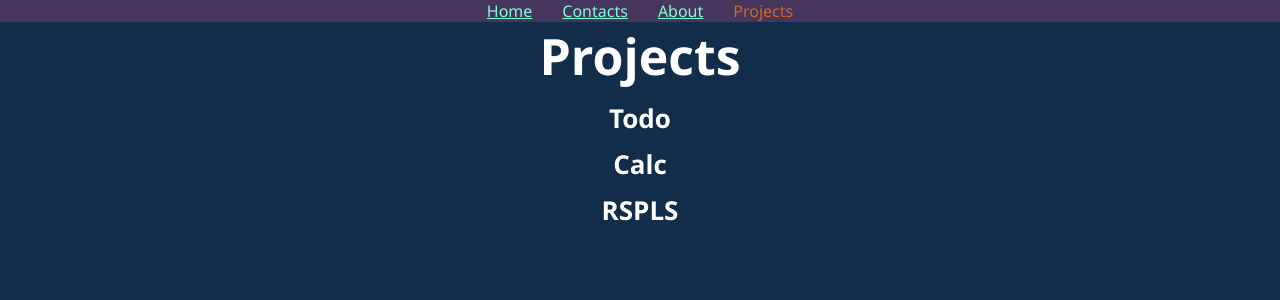
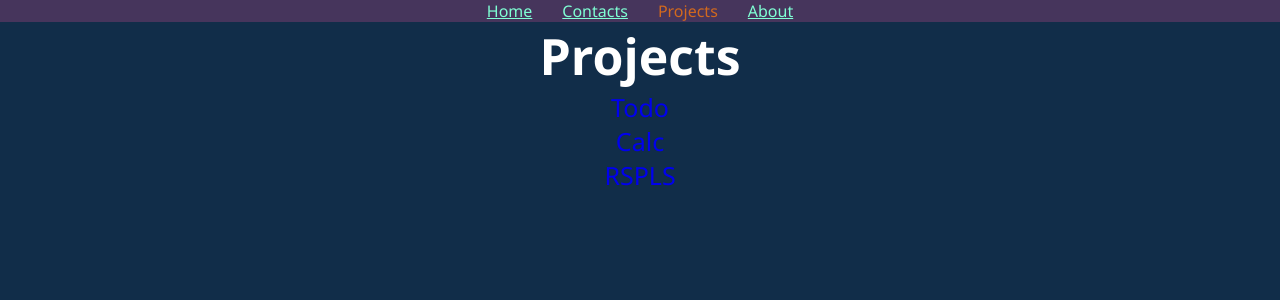
Before and after one commit to Svork7/RRbyBS, a React (Create React App) app: page /projects in a window 1280 px wide. Shown: the top 300 px of the page. Built offline with nearby package versions, Linux system fonts and the light colour scheme; the HTML template or start-up script is replaced by a standard one.

Commit message:
added single project

```diff
--- a/src/App.css
+++ b/src/App.css
@@ -2,7 +2,7 @@
   text-align: center;
 }
 
-/*изменение стиля для активной ссылки из коробки с компонентом NavLink*/
+/*изменение стиля для активной ссылки по умолчанию с компонентом NavLink*/
 .active {
   color: chocolate;
   text-decoration: none;
@@ -11,6 +11,14 @@
 .activeLink {
   color: chocolate;
   text-decoration: none;
+}
+
+.projectLink {
+  font-size: 25px;
+  text-decoration: none;
+}
+.projectLink:hover {
+  text-decoration: underline;
 }
 
 nav {
--- a/src/App.jsx
+++ b/src/App.jsx
@@ -6,6 +6,7 @@ import About from './components/About'
 import Projects from './components/Projects'
 import MainLayout from './layouts/MainLayout'
 import './App.css'
+import Project from './components/Project'
 
 function App() {
   return (
@@ -19,6 +20,7 @@ function App() {
             <Route index element={<Home />} />
             <Route path="contacts" element={<Contacts />} />
             <Route path="projects" element={<Projects />} />
+            <Route path="projects/:slug" element={<Project />} />
             <Route path="*" element={<NotFound />} />
           </Route>
         </Routes>
--- a/src/components/Menu.jsx
+++ b/src/components/Menu.jsx
@@ -37,8 +37,8 @@ function Menu() {
       >
         Contacts
       </NavLink>
+      <NavLink to="projects">Projects</NavLink>
       <NavLink to="about">About</NavLink>
-      <NavLink to="projects">Projects</NavLink>
     </nav>
   )
 }
--- /dev/null
+++ b/src/components/Project.jsx
@@ -0,0 +1,25 @@
+import { Link, useParams } from 'react-router-dom'
+import projects from '../data/projects'
+
+const Project = () => {
+  const params = useParams()
+  console.log(params)
+  const project = projects.find((project) => project.slug === params.slug)
+  return (
+    <>
+      <h1>{project.title}</h1>
+      <h2>{project.slug}</h2>
+      <h3>id: {project.id}</h3>
+
+      {/*
+      переход по абсолютной ссылке
+      <Link to="/projects">К списку проектов</Link>*/}
+      {/*переход по свойству relative*/}
+      <Link to=".." relative="path">
+        К списку проектов
+      </Link>
+    </>
+  )
+}
+
+export default Project
--- a/src/components/Projects.jsx
+++ b/src/components/Projects.jsx
@@ -1,14 +1,21 @@
-import React from 'react'
+import { useParams } from 'react-router-dom'
+import { Link } from 'react-router-dom'
 import projects from '../data/projects'
 
 function Projects() {
   return (
-    <div>
+    <>
       <h1>Projects</h1>
       {projects.map((project) => {
-        return <h3>{project.title}</h3>
+        return (
+          <div key={project.id}>
+            <Link to={project.slug} className="projectLink">
+              {project.title}
+            </Link>
+          </div>
+        )
       })}
-    </div>
+    </>
   )
 }
 
```
